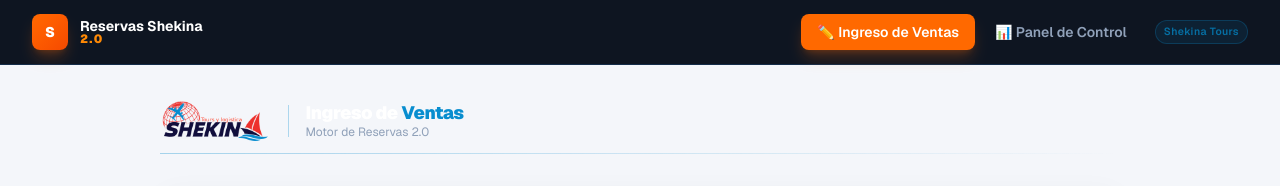
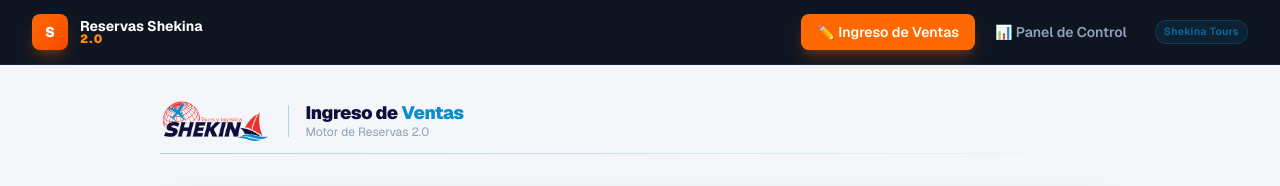
Before and after one commit to JCshekin17/Digitacion_shekina, a Next.js app: page /ventas in a window 1280 px wide. Shown: the top 186 px of the page. Built offline with nearby package versions, Linux system fonts and the light colour scheme.

Commit message:
fix(ui): change header text color from text-white to text-[#110E3C] for proper visibility in light-mode

```diff
--- a/src/components/Dashboard.tsx
+++ b/src/components/Dashboard.tsx
@@ -251,7 +251,7 @@ export default function Dashboard() {
           />
           <div className="h-8 w-px bg-[#088DCF]/30" />
           <div>
-            <h1 className="text-base sm:text-lg font-black text-white tracking-tight leading-tight">
+            <h1 className="text-base sm:text-lg font-black text-[#110E3C] tracking-tight leading-tight">
               Panel de <span style={{color:'#088DCF'}}>Control</span>
             </h1>
             <p className="text-[10px] sm:text-xs text-slate-400">Resúmenes Estadísticos 2.0</p>
--- a/src/components/SalesForm.tsx
+++ b/src/components/SalesForm.tsx
@@ -422,7 +422,7 @@ export default function SalesForm() {
           />
           <div className="h-8 w-px bg-[#088DCF]/30" />
           <div>
-            <h1 className="text-base sm:text-lg font-black text-white tracking-tight leading-tight">
+            <h1 className="text-base sm:text-lg font-black text-[#110E3C] tracking-tight leading-tight">
               Ingreso de <span style={{color:'#088DCF'}}>Ventas</span>
             </h1>
             <p className="text-[10px] sm:text-xs text-slate-400">Motor de Reservas 2.0</p>
```
